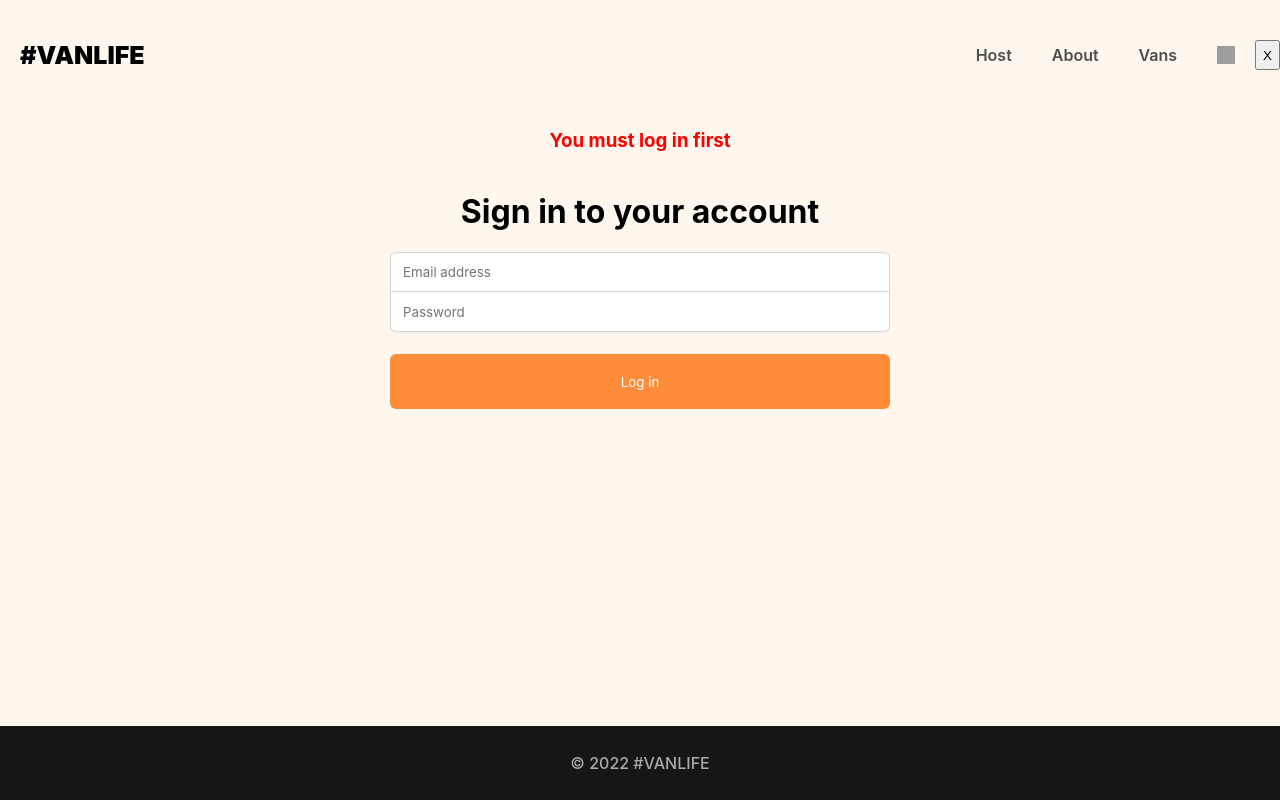
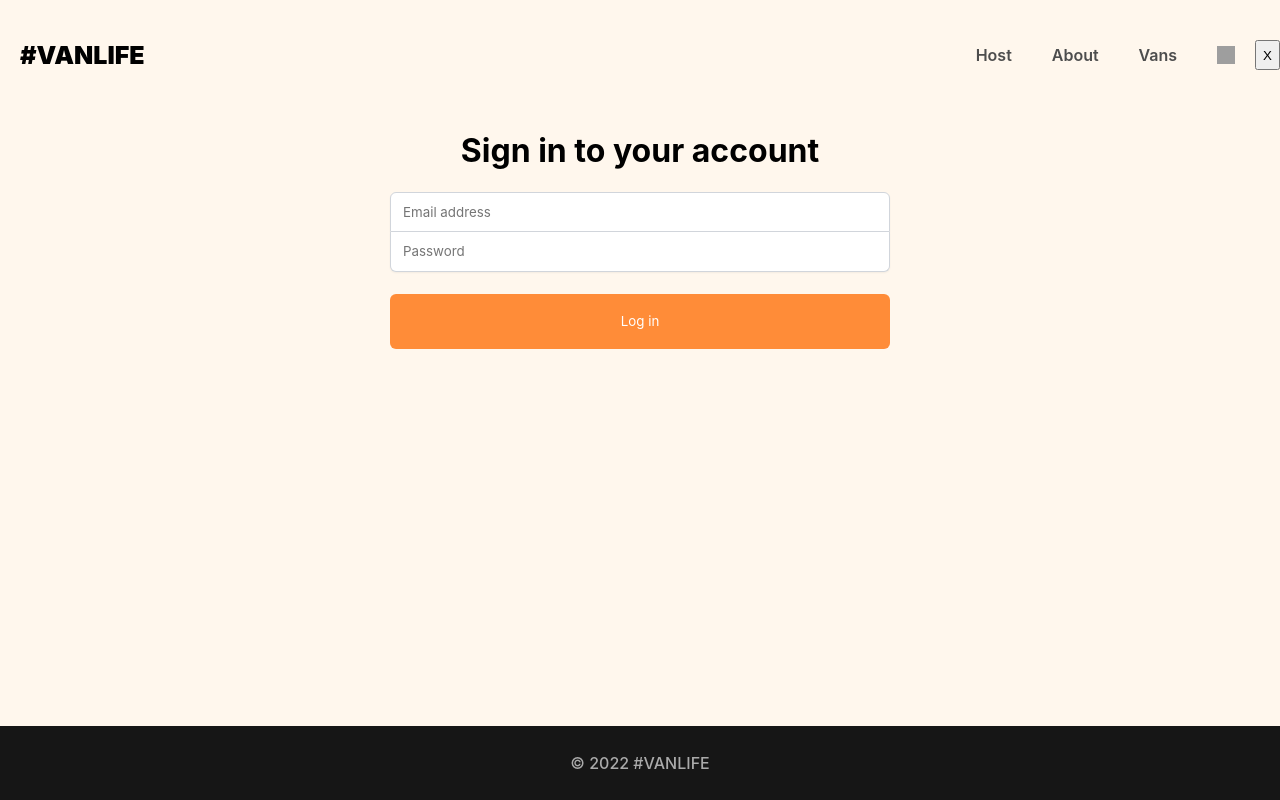
Before and after one commit to Dimpho-Molepo/DIMMOL405_BCL2401_GroupA_Dimpho-Molepo_DJS08, a React (Vite) app in the folder react-router/: page /login in a window 1280 px wide. Built offline with nearby package versions, Linux system fonts and the light colour scheme; grey boxes are pictures that could not be loaded; what miragejs would draw is missing.

Commit message:
Send user to original page

```diff
--- a/react-router/src/components/AuthRequired.jsx
+++ b/react-router/src/components/AuthRequired.jsx
@@ -1,14 +1,19 @@
 import React from "react"
-import { Outlet, Navigate } from "react-router-dom"
+import { Outlet, Navigate, useLocation } from "react-router-dom"
 
 export default function AuthRequired() {
     const isLoggedIn = localStorage.getItem("loggedin")
+    const location = useLocation()
 
     if (!isLoggedIn) {
         return (
             <Navigate
                 to="/login"
-                state={{message: "You must log in first"}}
+                state={{
+                    message: "You must log in first",
+                    from: location.pathname
+                }}
+                replace
             />)
     }
     return <Outlet />
--- a/react-router/src/pages/Login.jsx
+++ b/react-router/src/pages/Login.jsx
@@ -9,6 +9,7 @@
 
     const location = useLocation()
     const navigate = useNavigate()
+    const from = location.state?.from || "/host";
 
     function handleSubmit(e) {
         e.preventDefault()
@@ -17,7 +18,7 @@
             .then(data => {
                 setError(null)
                 localStorage.setItem("loggedin", true)
-                navigate("/host", { replace: true })
+                navigate(from, { replace: true })
             })
             .catch(err => {
                 setError(err)
@@ -38,12 +39,12 @@
     return (
         <div className="login-container">
             {
-                location.state ?.message &&
+                location.state?.message &&
                     <h3 className="login-error">{location.state.message}</h3>
             }
             <h1>Sign in to your account</h1>
             {
-                error ?.message &&
+                error?.message &&
                     <h3 className="login-error">{error.message}</h3>
             }
 
```
